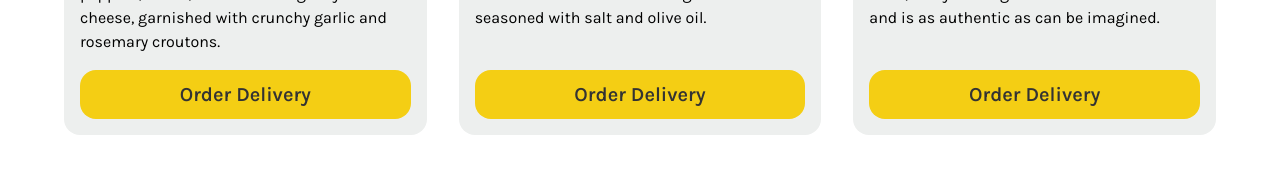
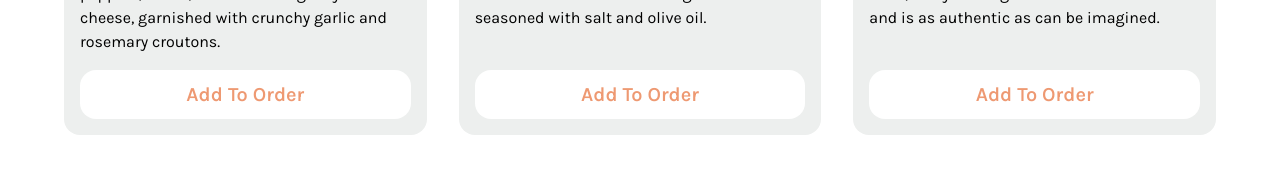
Before and after one commit to chrallen/little-lemon, a React (Create React App) app: page / in a window 1280 px wide. Shown: the part 1202-1371 px from the top of the page. Built offline with nearby package versions, Linux system fonts and the light colour scheme; a web font is replaced by a local one.

Commit message:
updated button class and verbiage

```diff
--- a/src/components/SpecialCard/SpecialCard.js
+++ b/src/components/SpecialCard/SpecialCard.js
@@ -11,7 +11,7 @@ function SpecialCard({ image, title, price, description }) {
             <span className="price">{price}</span>
           </div>
           <p className="description">{description}</p>
-          <button className="primary-btn order-btn">Order Delivery</button>
+          <button className="alt-btn order-btn">Add To Order</button>
       </div>
     </article>
   );
```
